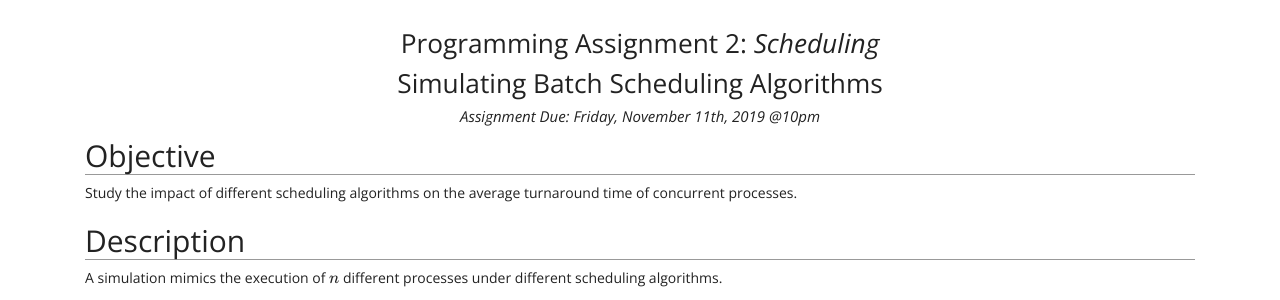
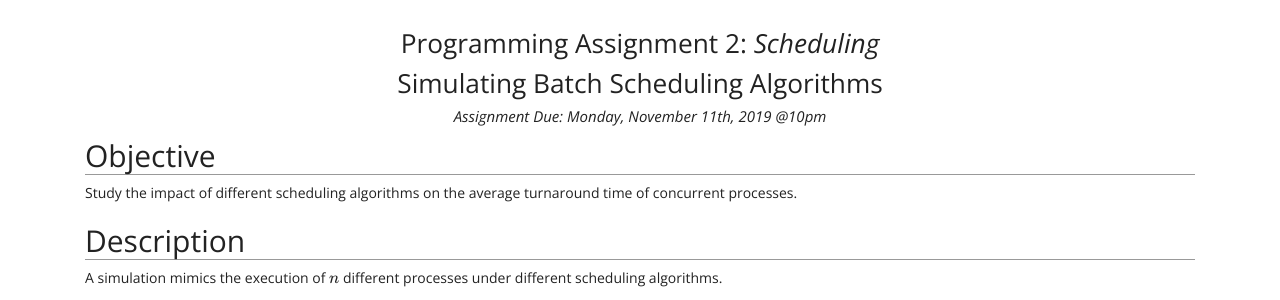
Before and after one commit to traviswpeters/cs460-2019-fall, a Jekyll site: the page built from a2.md, in a window 1280 px wide and 900 px high. Shown: the part 152-452 px from the top of the window. Built offline with Jekyll 4.4.1, drawn with Linux system fonts in a browser that asks for light colours; nearby versions of some CDN libraries; formulas are drawn with MathJax 3; our own code applies the rules of GitHub Pages for plain Markdown files.

Commit message:
date change fix

```diff
--- a/_data/settings.yml
+++ b/_data/settings.yml
@@ -85,7 +85,7 @@ assignments:
     url: 'a2'
     due: 'Due 11/11'
     tinedue: '@10pm'
-    duelong: 'Friday, November 11th, 2019 @10pm'
+    duelong: 'Monday, November 11th, 2019 @10pm'
     show: True # show on schedule?
   a3:
     shortname: 'PA3'
```
